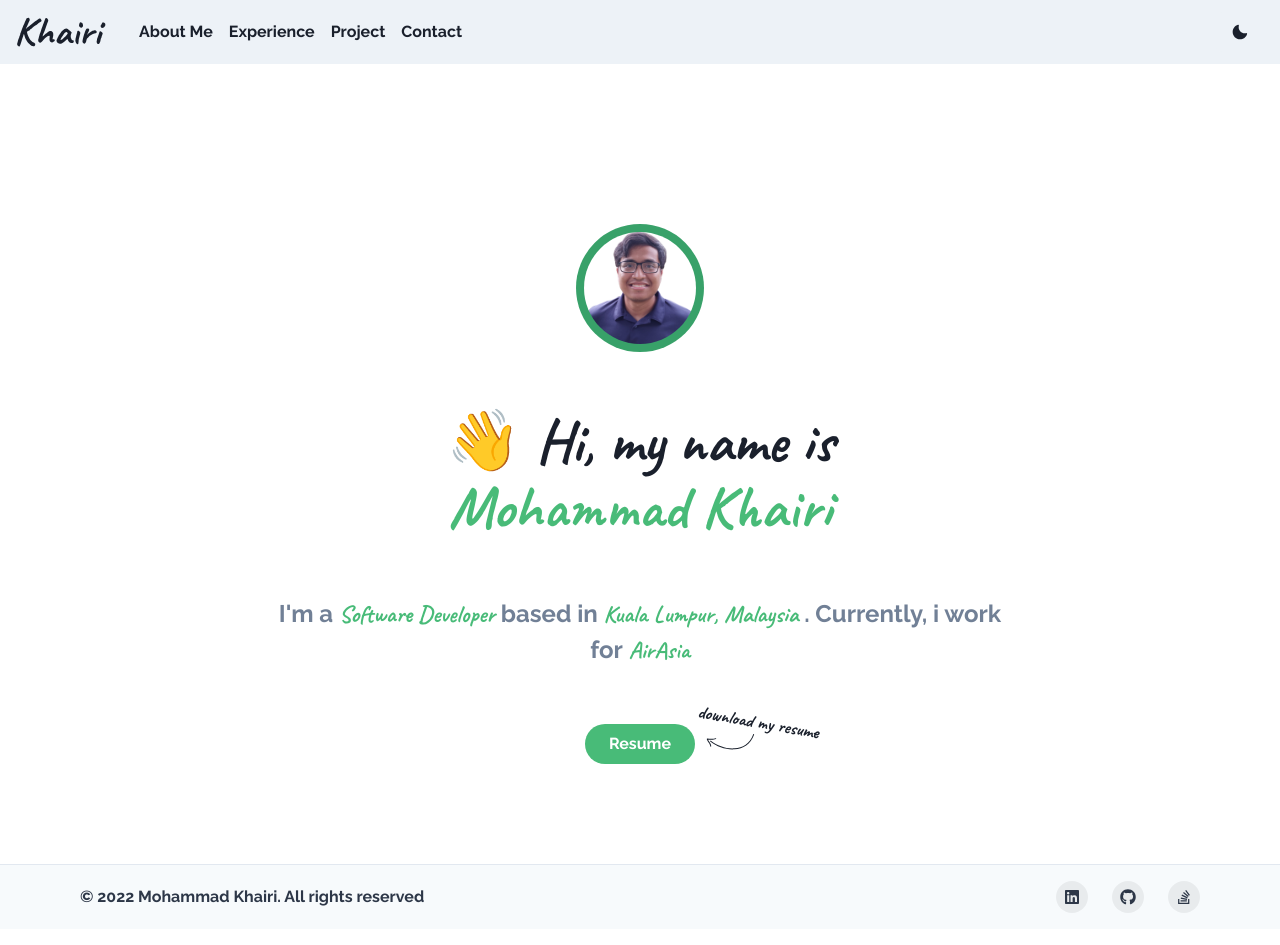
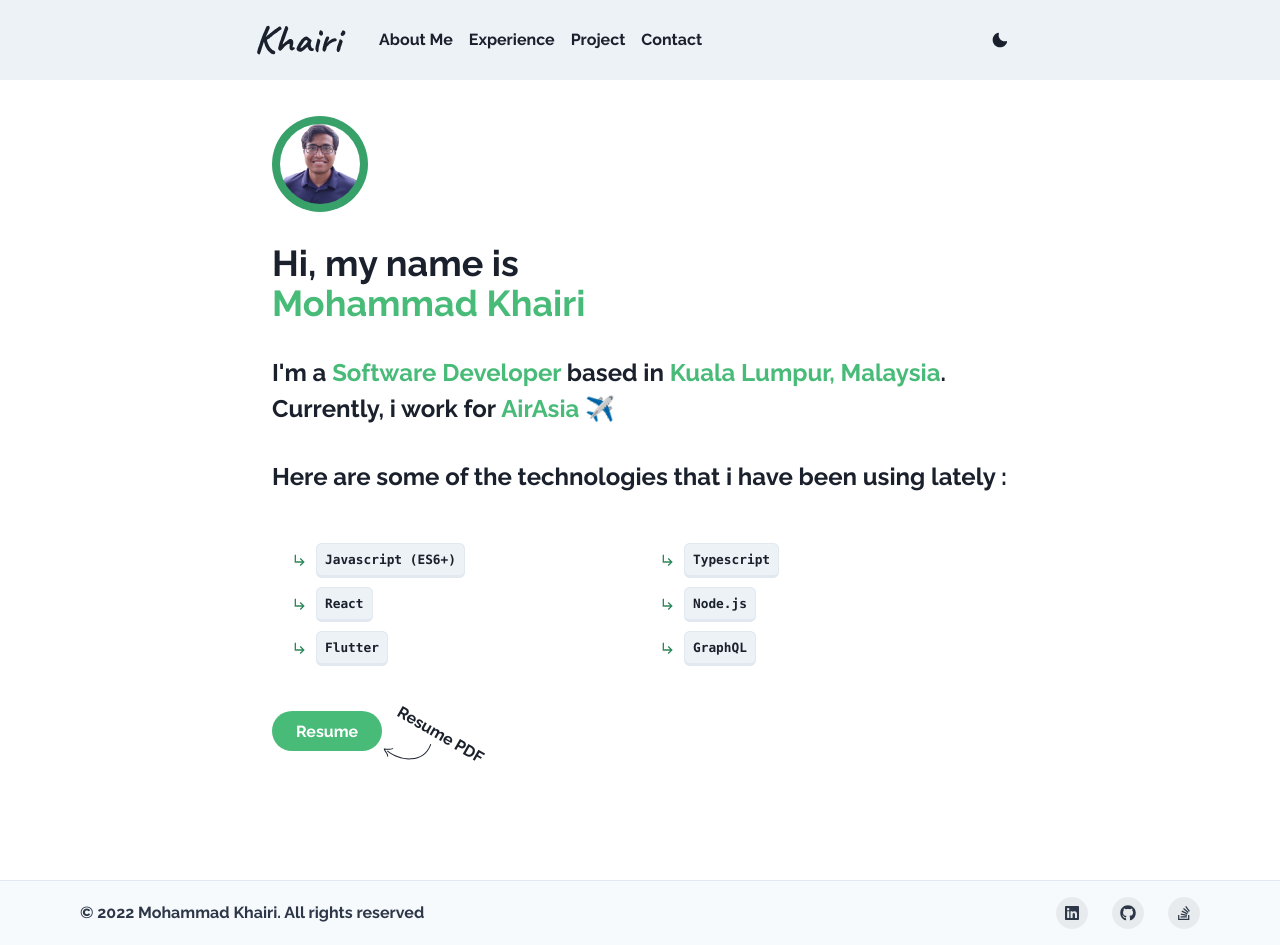
Before and after one commit to khairimusa/kairi-portfolio, a React (Vite) app: page / in a window 1280 px wide. Built offline with nearby package versions, Linux system fonts and the light colour scheme.

Commit message:
remove cringe font

```diff
--- a/src/components/Hero.tsx
+++ b/src/components/Hero.tsx
@@ -9,9 +9,18 @@ import {
   useColorModeValue,
   createIcon,
   Avatar,
-  Center,
   Link,
+  Grid,
+  GridItem,
+  Flex,
+  List,
+  ListIcon,
+  ListItem,
+  Kbd,
+  SimpleGrid,
 } from '@chakra-ui/react';
+import { FaReact } from 'react-icons/fa';
+import { MdCheckCircle, MdChevronRight, MdSettings, MdSubdirectoryArrowRight } from 'react-icons/md';
 import profilePicture from '../assets/profile-pic.png';
 
 const RESUME_PDF_URL = 'https://firebasestorage.googleapis.com/v0/b/kai-portfolio-7c5c4.appspot.com/o/khairi_2023.pdf?alt=media&token=5c399423-5f4e-484d-b996-7a2371b00ffe';
@@ -29,53 +38,92 @@ const downloadFile = (url: string) => {
 
 export default function Hero() {
   return (
-    <Box p={4} h='calc(100vh)'>
+    <Box p={4} minH='calc(100vh)'>
 
       <Container maxW={'3xl'} alignContent={'center'}>
 
         <Stack
           as={Box}
-          textAlign={'center'}
+          textAlign={'left'}
           justifyContent={'center'}
-          spacing={{ base: 8, md: 14 }}
-          py={{ base: 20, md: 36 }}>
-          <Center>
-            <Avatar
-              padding={2}
-              backgroundColor={'green.500'}
-              size={'2xl'}
-              src={profilePicture}
-            />
-          </Center>
+          spacing={{ base: 8, md: 8 }}
+          py={{ base: 5 }}>
+          <Avatar
+            padding={2}
+            backgroundColor={'green.500'}
+            size={'xl'}
+            src={profilePicture}
+          />
           <Heading
             fontWeight={600}
-            fontFamily={'Caveat'}
-            fontSize={{ base: '4xl', sm: '4xl', md: '6xl' }}
+            fontFamily={'Raleway'}
+            fontSize={{ base: '2xl', sm: '4xl', md: '4xl' }}
             lineHeight={'110%'}>
-
-            👋 Hi, my name is <br />
+            Hi, my name is <br />
             <Text as={'span'} color={'green.400'}>
               Mohammad Khairi
             </Text>
           </Heading>
-          <Text fontFamily={'Raleway'} fontSize={{ base: '2xl', sm: '2xl', md: '2xl' }}>
-            <Text color={'gray.500'}>
-              I'm a <Text fontWeight={600} fontFamily={'Caveat'} as={'span'} color={'green.400'}> Software Developer </Text>
-              based in <Text fontWeight={600} fontFamily={'Caveat'} as={'span'} color={'green.400'}>Kuala Lumpur, Malaysia</Text> . Currently, i work for
-              <Text fontWeight={600} fontFamily={'Caveat'} as={'span'} color={'green.400'}> AirAsia</Text>
+          <Text fontFamily={'Raleway'} fontSize={{ base: 'xl', sm: '2xl', md: '2xl' }}>
+            <Text color={'darkgray.500'}>
+              I'm a <Text fontWeight={600} fontFamily={'Raleway'} as={'span'} color={'green.400'}> Software <span id='text-dev'>Developer</span> </Text>
+              based in <Text fontWeight={600} fontFamily={'Raleway'} as={'span'} color={'green.400'}>Kuala Lumpur, Malaysia</Text>. Currently, i work for
+
+              <Link href={'https://airasia.com'} target={'_blank'} style={{ textDecoration: 'none' }}>
+                <Text fontWeight={600} fontFamily={'Raleway'} as={'span'} color={'green.400'}> AirAsia ✈️ </Text>
+              </Link>
+            </Text>
+          </Text>
+          <Text fontFamily={'Raleway'} fontSize={{ base: 'xl', sm: '2xl', md: '2xl' }}>
+            <Text color={'darkgray.500'}>
+              Here are some of the technologies that i have been using lately :
             </Text>
           </Text>
 
+          <SimpleGrid columns={2}>
+            <Box height={'auto'}>
+              <List spacing={5} pt={5} pb={5} pl={5}>
+                <ListItem>
+                  <ListIcon as={MdSubdirectoryArrowRight} color='green.600' />
+                  <Kbd padding={2}>Javascript (ES6+)</Kbd>
+                </ListItem>
+                <ListItem>
+                  <ListIcon as={MdSubdirectoryArrowRight} color='green.600' />
+                  <Kbd padding={2}>React</Kbd>
+                </ListItem>
+                <ListItem>
+                  <ListIcon as={MdSubdirectoryArrowRight} color='green.600' />
+                  <Kbd padding={2}>Flutter</Kbd>
+                </ListItem>
+              </List>
+            </Box>
+            <Box height={'auto'}>
+              <List spacing={5} pt={5} pb={5} pl={5}>
+                <ListItem>
+                  <ListIcon as={MdSubdirectoryArrowRight} color='green.600' />
+                  <Kbd padding={2}>Typescript</Kbd>
+                </ListItem>
+                <ListItem>
+                  <ListIcon as={MdSubdirectoryArrowRight} color='green.600' />
+                  <Kbd padding={2}>Node.js</Kbd>
+                </ListItem>
+                <ListItem>
+                  <ListIcon as={MdSubdirectoryArrowRight} color='green.600' />
+                  <Kbd padding={2}>GraphQL</Kbd>
+                </ListItem>
+              </List>
+            </Box>
+          </SimpleGrid>
+
+
+
           <Stack
             direction={'column'}
-            spacing={3}
-            align={'center'}
-            alignSelf={'center'}
+            align={'left'}
+            alignSelf={'left'}
             position={'relative'}>
             <Link
-              style={{ textDecoration: 'none' }}
-              onClick={() => downloadFile(RESUME_PDF_URL)}
-            >
+              style={{ textDecoration: 'none', cursor: 'default' }}>
               <Button
                 colorScheme={'green'}
                 bg={'green.400'}
@@ -83,7 +131,8 @@ export default function Hero() {
                 px={6}
                 _hover={{
                   bg: 'green.500',
-                }}>
+                }}
+                onClick={() => downloadFile(RESUME_PDF_URL)}>
                 Resume
               </Button>
             </Link>
@@ -93,17 +142,17 @@ export default function Hero() {
                 color={useColorModeValue('gray.800', 'gray.300')}
                 w={71}
                 position={'absolute'}
-                right={-71}
-                top={'10px'}
+                left={100}
+                top={'33'}
               />
               <Text
-                fontSize={'lg'}
-                fontFamily={'Caveat'}
+                fontSize={'md'}
+                fontFamily={'Raleway'}
                 position={'absolute'}
-                right={'-125px'}
-                top={'-15px'}
-                transform={'rotate(10deg)'}>
-                download my resume
+                left={'120px'}
+                top={'12px'}
+                transform={'rotate(30deg)'}>
+                Resume PDF
               </Text>
             </Box>
           </Stack>
--- a/src/components/Navbar.tsx
+++ b/src/components/Navbar.tsx
@@ -33,8 +33,8 @@ export default function Navbar() {
 
   return (
     <>
-      <Box bg={useColorModeValue('gray.100', 'gray.900')} px={4}>
-        <Flex h={16} alignItems={'center'} justifyContent={'space-between'}>
+      <Flex bg={useColorModeValue('gray.100', 'gray.900')} justifyContent={'center'} alignItems={'center'} px={4}>
+        <Flex w={'3xl'} h={20} textAlign={'center'} justifyContent={'space-between'} alignItems={'center'}>
           <IconButton
             size={'md'}
             icon={isOpen ? <CloseIcon /> : <HamburgerIcon />}
@@ -65,9 +65,9 @@ export default function Navbar() {
             </Stack>
           </Flex>
         </Flex>
-
+      </Flex>
       {isOpen ? (
-          <Box pb={4} display={{ md: 'none' }}>
+        <Box bg={useColorModeValue('gray.100', 'gray.900')} pl={4} pb={4} display={{ md: 'none' }}>
           <Stack as={'nav'} spacing={4}>
             {Links.map((item) => (
               <NavLink key={item.key} props={item}>{item.text}</NavLink>
@@ -75,7 +75,6 @@ export default function Navbar() {
           </Stack>
         </Box>
       ) : null}
-      </Box>
     </>
   );
 }
--- a/src/pages/404.tsx
+++ b/src/pages/404.tsx
@@ -26,7 +26,7 @@ const NotFound = () => {
 
           <Heading
             fontWeight={900}
-            fontFamily={'Caveat'}
+            fontFamily={'Raleway'}
             fontSize={{ sm: '2xl', md: '4xl', lg: '6xl' }}
             lineHeight={'110%'}
           >
@@ -35,7 +35,7 @@ const NotFound = () => {
 
           <Heading
             fontWeight={900}
-            fontFamily={'Caveat'}
+            fontFamily={'Raleway'}
             fontSize={{ sm: '2xl', md: '4xl', lg: '6xl' }}
             lineHeight={'110%'}
           >
@@ -44,7 +44,7 @@ const NotFound = () => {
 
           <Heading
             fontWeight={900}
-            fontFamily={'Caveat'}
+            fontFamily={'Raleway'}
             fontSize={{ sm: '2xl', md: '4xl', lg: '6xl' }}
             lineHeight={'110%'}
           >
@@ -53,7 +53,7 @@ const NotFound = () => {
 
           <Heading
             fontWeight={900}
-            fontFamily={'Caveat'}
+            fontFamily={'Raleway'}
             fontSize={{ sm: '2xl', md: '4xl', lg: '6xl' }}
             lineHeight={'110%'}
           >
--- a/src/pages/Experience.tsx
+++ b/src/pages/Experience.tsx
@@ -16,7 +16,7 @@ const Experience = () => {
 
           <Heading
             fontWeight={600}
-            fontFamily={'Caveat'}
+            fontFamily={'Raleway'}
             fontSize={{ base: '4xl', sm: '6xl', md: '6xl' }}
             lineHeight={'110%'}
           >
@@ -25,7 +25,7 @@ const Experience = () => {
           </Heading>
           <Heading
             fontWeight={600}
-            fontFamily={'Caveat'}
+            fontFamily={'Raleway'}
             fontSize={{ base: '4xl', sm: '6xl', md: '6xl' }}
             lineHeight={'110%'}
           >
@@ -35,7 +35,7 @@ const Experience = () => {
 
           <Heading
             fontWeight={600}
-            fontFamily={'Caveat'}
+            fontFamily={'Raleway'}
             fontSize={{ base: '4xl', sm: '6xl', md: '6xl' }}
             lineHeight={'110%'}
           >
--- a/src/pages/Projects.tsx
+++ b/src/pages/Projects.tsx
@@ -4,7 +4,7 @@ const Projects = () => {
   return (
     <Box p={4} h='calc(100vh)'>
 
-      <Container maxW={'6xl'} alignContent={'center'}>
+      <Container maxW={'3xl'} alignContent={'center'}>
 
         <Stack
           as={Box}
@@ -16,7 +16,7 @@ const Projects = () => {
 
           <Heading
             fontWeight={600}
-            fontFamily={'Caveat'}
+            fontFamily={'Raleway'}
             fontSize={{ base: '4xl', sm: '6xl', md: '6xl' }}
             lineHeight={'110%'}
           >
@@ -25,7 +25,7 @@ const Projects = () => {
           </Heading>
           <Heading
             fontWeight={600}
-            fontFamily={'Caveat'}
+            fontFamily={'Raleway'}
             fontSize={{ base: '4xl', sm: '6xl', md: '6xl' }}
             lineHeight={'110%'}
           >
@@ -35,7 +35,7 @@ const Projects = () => {
 
           <Heading
             fontWeight={600}
-            fontFamily={'Caveat'}
+            fontFamily={'Raleway'}
             fontSize={{ base: '4xl', sm: '6xl', md: '6xl' }}
             lineHeight={'110%'}
           >
```
Lines whose indentation alone changed are shown as unchanged.
